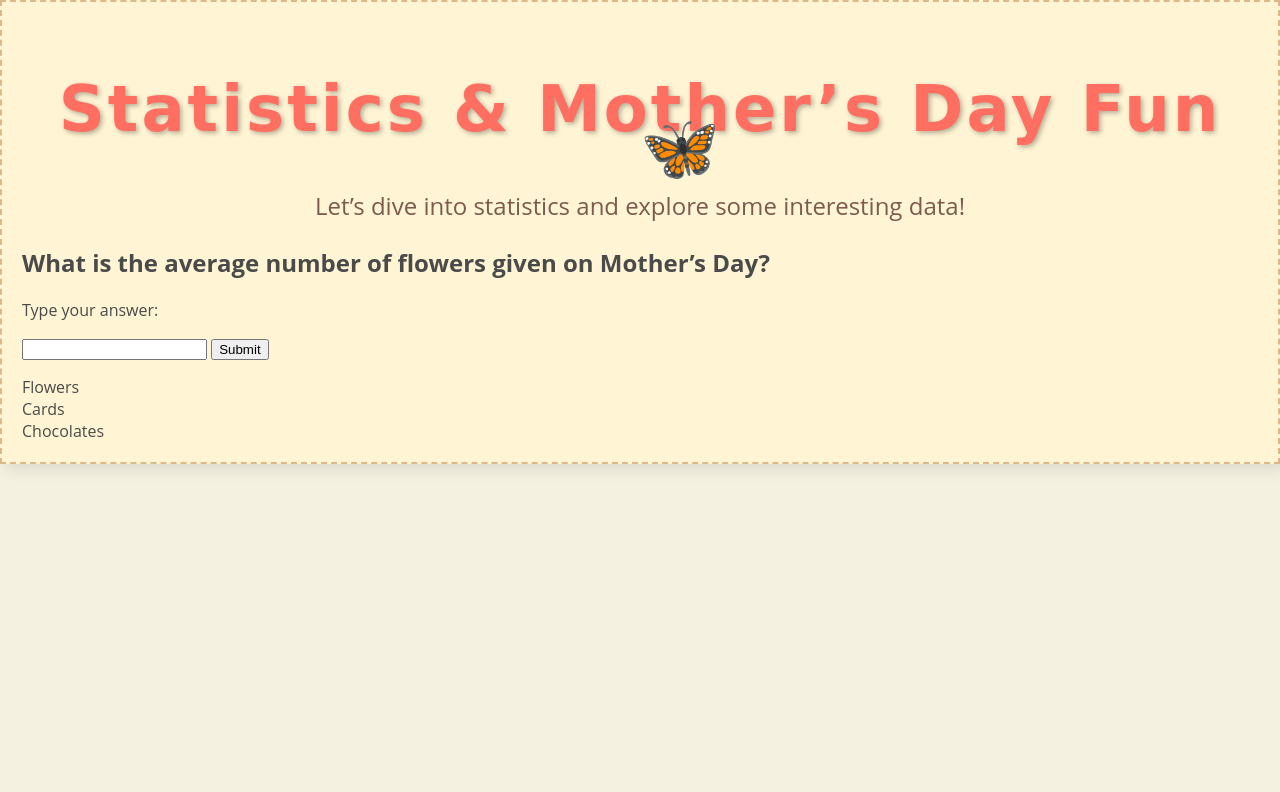
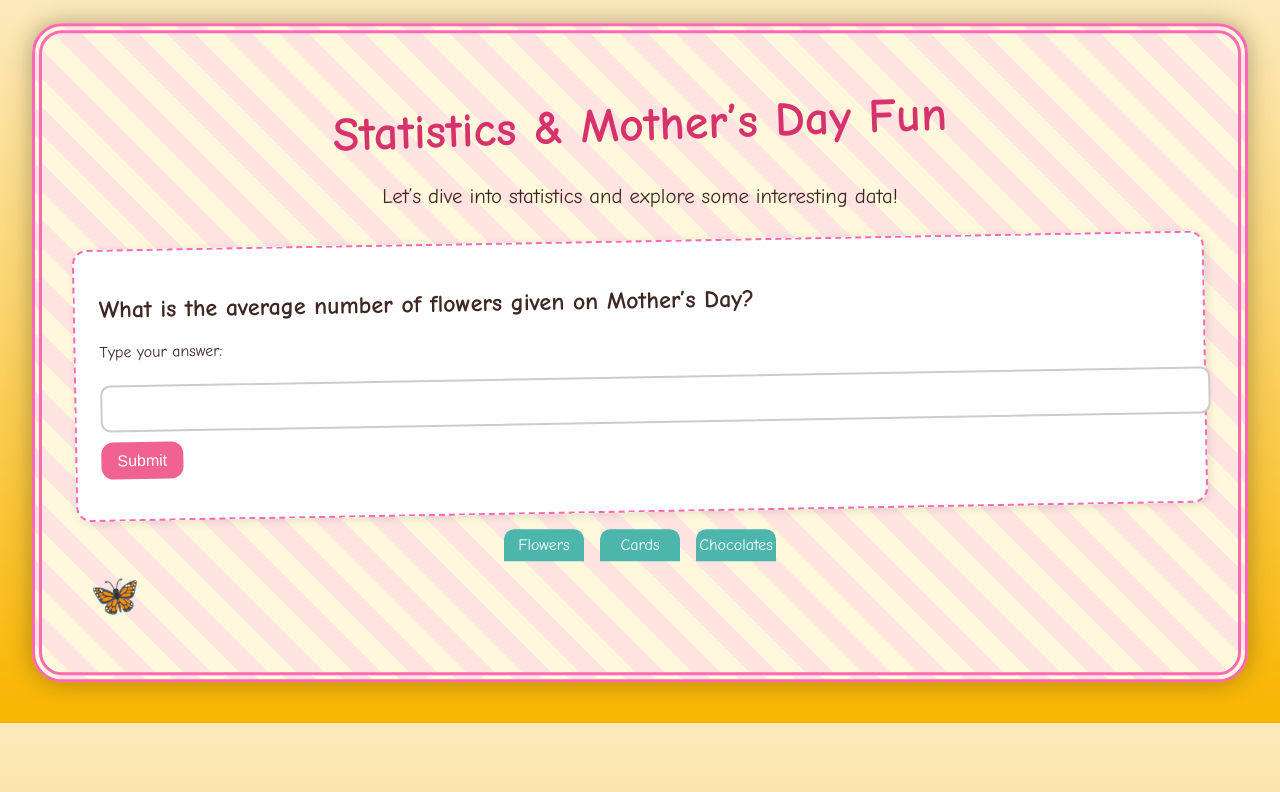
Before and after one commit to Moukthika1/mother-s-day-2, a plain HTML site: page statistics.html in a window 1280 px wide. Drawn offline with Linux system fonts and the light colour scheme.

Commit message:
Update style.css

```diff
--- a/style.css
+++ b/style.css
@@ -1,93 +1,138 @@
+/* style.css */
 
 body {
-    background: #f4f1e1;
-    font-family: 'Open Sans', sans-serif;
     margin: 0;
-    padding: 0;
+    font-family: 'Comic Sans MS', cursive, sans-serif;
+    background: linear-gradient(to bottom, #fceabb, #f8b500);
+    color: #3e2723;
     overflow-x: hidden;
-    color: #4a4a4a;
 }
+
 .scrapbook-background {
+    padding: 2rem;
+    background: repeating-linear-gradient(45deg, #fff8dc, #fff8dc 20px, #ffe4e1 20px, #ffe4e1 40px);
+    border: 10px double #ff69b4;
+    margin: 2rem;
+    border-radius: 30px;
+    box-shadow: 0 0 25px rgba(0, 0, 0, 0.3);
     position: relative;
-    padding: 20px;
-    background: #fff5d4;
-    border: 2px dashed #deb887;
-    box-shadow: 5px 5px 15px rgba(0, 0, 0, 0.1);
+    animation: float 8s ease-in-out infinite;
 }
+
 .title {
-    font-family: 'Sacramento', cursive;
-    font-size: 4em;
-    color: #ff6f61;
     text-align: center;
-    margin-top: 50px;
-    letter-spacing: 3px;
-    text-shadow: 2px 2px 5px rgba(0,0,0,0.3);
+    font-size: 3rem;
+    color: #d6336c;
+    transform: rotate(-2deg);
 }
+
 .intro-text {
     text-align: center;
-    font-size: 1.5em;
-    margin-top: 30px;
-    color: #7d5a4e;
+    font-size: 1.3rem;
+    margin-bottom: 2rem;
 }
-.interactive-text {
-    display: flex;
-    justify-content: center;
-    margin-top: 40px;
-    font-size: 2.5em;
+
+.math-puzzle,
+.science-facts,
+.code-challenge,
+.stats-question,
+.message {
+    background-color: #fff;
+    padding: 1.5rem;
+    border: 2px dashed #ff69b4;
+    border-radius: 15px;
+    margin: 1rem 0;
+    box-shadow: 2px 2px 10px rgba(0, 0, 0, 0.1);
+    transform: rotate(-1deg);
 }
-.crooked-letter {
-    margin: 0 8px;
+
+input[type="text"], textarea {
+    width: 100%;
+    padding: 0.8rem;
+    font-size: 1rem;
+    border: 2px solid #ccc;
+    border-radius: 10px;
+    margin-top: 0.5rem;
+    font-family: monospace;
+}
+
+button {
+    background-color: #f06292;
+    color: white;
+    border: none;
+    padding: 0.6rem 1rem;
+    margin-top: 0.6rem;
+    font-size: 1rem;
+    border-radius: 12px;
     cursor: pointer;
-    position: relative;
+    transition: background 0.3s ease;
+}
+
+button:hover {
+    background-color: #d81b60;
+}
+
+.butterfly,
+.flower,
+.insect,
+.heart,
+.book {
+    font-size: 2.5rem;
+    cursor: pointer;
+    margin: 1rem;
     display: inline-block;
-    transition: transform 0.3s ease-in-out;
+    animation: float 4s ease-in-out infinite;
+    transition: transform 0.2s ease-in-out;
 }
-.crooked-letter:hover {
-    transform: rotate(-10deg) scale(1.2);
+
+.butterfly:hover,
+.flower:hover,
+.insect:hover,
+.heart:hover,
+.book:hover {
+    transform: scale(1.2) rotate(5deg);
 }
-.butterfly {
-    position: absolute;
-    top: 100px;
-    left: 50%;
-    font-size: 4em;
-    cursor: pointer;
-    transition: all 0.8s ease-in-out;
-    transition-timing-function: cubic-bezier(0.25, 0.8, 0.25, 1);
-}
-.butterfly:hover {
-    transform: rotate(45deg) scale(1.3);
-}
-.flower {
-    font-size: 4em;
-    cursor: pointer;
+
+.number-bubble {
+    display: inline-block;
+    background-color: #fdd835;
+    padding: 1rem;
+    border-radius: 50%;
+    margin: 0.5rem;
+    font-size: 1.5rem;
+    box-shadow: 0 0 10px rgba(255, 193, 7, 0.6);
     transition: transform 0.3s ease;
 }
-.flower:hover {
-    transform: scale(1.4);
+
+.number-bubble:hover {
+    transform: scale(1.3);
 }
-.crawling-insects {
-    position: absolute;
-    bottom: 10px;
-    left: 0;
-    width: 100%;
+
+/* Simple bar chart */
+.stats-graph {
     display: flex;
-    justify-content: space-evenly;
-    padding: 10px;
+    gap: 1rem;
+    margin-top: 1rem;
+    justify-content: center;
 }
-.insect {
-    font-size: 1.5em;
-    animation: crawl 12s linear infinite;
+
+.bar {
+    background: #4db6ac;
+    width: 80px;
+    color: white;
+    text-align: center;
+    line-height: 2rem;
+    border-radius: 10px 10px 0 0;
 }
-.insect:nth-child(odd) {
-    animation-duration: 14s;
+
+/* Hidden content toggle */
+.hidden {
+    display: none;
 }
-@keyframes crawl {
-    0% { transform: translateX(0); }
-    100% { transform: translateX(100vw); }
+
+/* Floating animation */
+@keyframes float {
+    0% { transform: translateY(0px); }
+    50% { transform: translateY(-10px); }
+    100% { transform: translateY(0px); }
 }
-@media (max-width: 768px) {
-    .title { font-size: 2.5em; }
-    .intro-text { font-size: 1.2em; }
-    .interactive-text { font-size: 2em; }
-    .butterfly, .flower { font-size: 3em; }
-}
```
